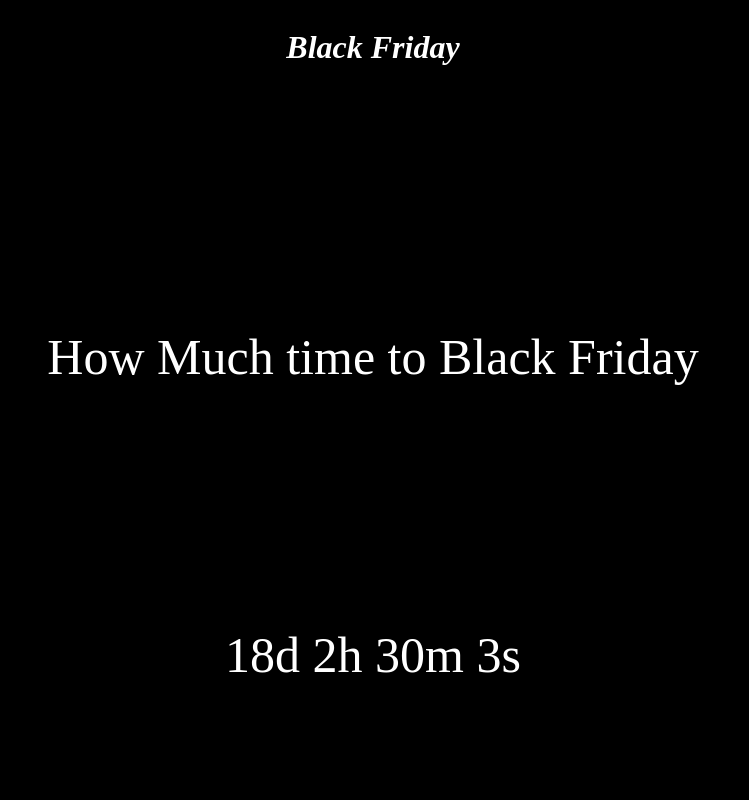
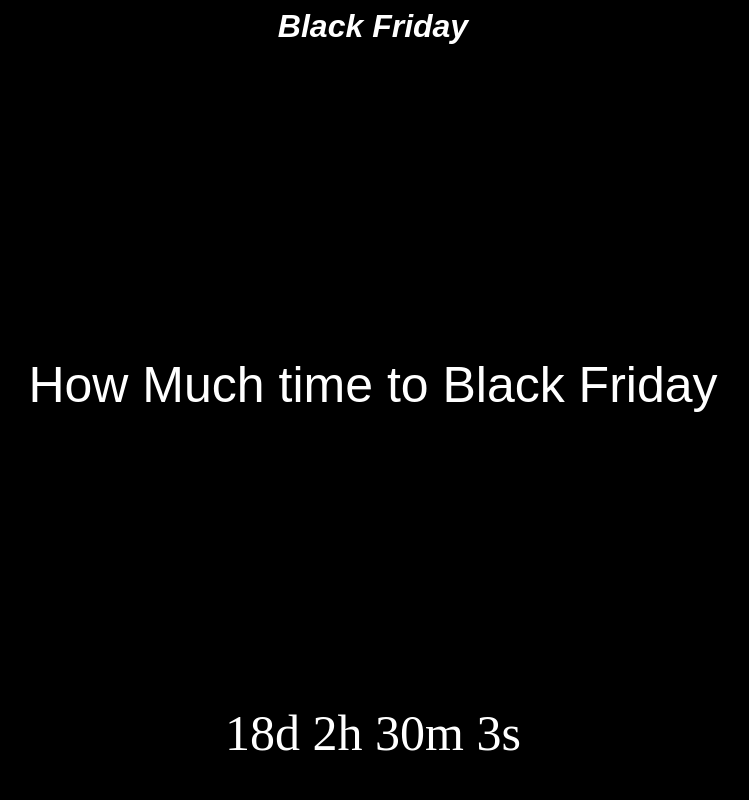
Before and after one commit to TrueBinary/truebinary.github.com, a PHP site: page / in a window 1280 px wide. Shown: the whole page, without its empty margins (267-1016 px from the left). Run offline with PHP 8.4, Linux system fonts and the light colour scheme; some web fonts are replaced.

Commit message:
continuando testendo

```diff
--- a/index.html
+++ b/index.html
@@ -1,17 +1,16 @@
 <html>
-    <title>Black Friday Timer</title>
     <head>
+        <title>Black Friday Timer</title>
         <link href="//db.onlinewebfonts.com/c/157c6cc36dd65b1b2adc9e7f3329c761?family=Amazon+Ember" rel="stylesheet" type="text/css"/>
         <link rel="stylesheet" href="style.css">
     </head>
     <body>
         <div class="center-text">
-            <h1><em>Black Friday</em></h1>
-                <div class="subtext">
-                     <span>How Much time to Black Friday</span>
-                </div>
+            <h1><em> <span class="font-black">Black</span> <span class="font-friday">Friday</span></em></h1>
         </div>
-
+        <div class="subtext">
+            <p>How Much time to Black Friday</p>
+       </div>
         <div class="timer" id="timer">
             <script type="text/javascript" src="script.js"></script>
         </div>
--- a/style.css
+++ b/style.css
@@ -1,28 +1,22 @@
 body {
   background-color: black;
   color: white;
-  display: flex;
   flex-direction: column;
   justify-content: center;
   align-items: center;
-  }
+}
 .center-text {
-  display: flex;
-  flex-direction: column;
-  justify-content: center;
-  align-items: center;
   text-align: center;
   font: 45px;
+  font-family: Arial, Helvetica, sans-serif;
+
 
 }
 .subtext{
-  display: flex;
-  flex-direction: column;
-  justify-content: center;
-  align-items: center;
   text-align: center;
   padding: 30vh;
   font-size: 50px;
+  font-family: Arial, Helvetica, sans-serif;
 
 }
 .timer{
```
